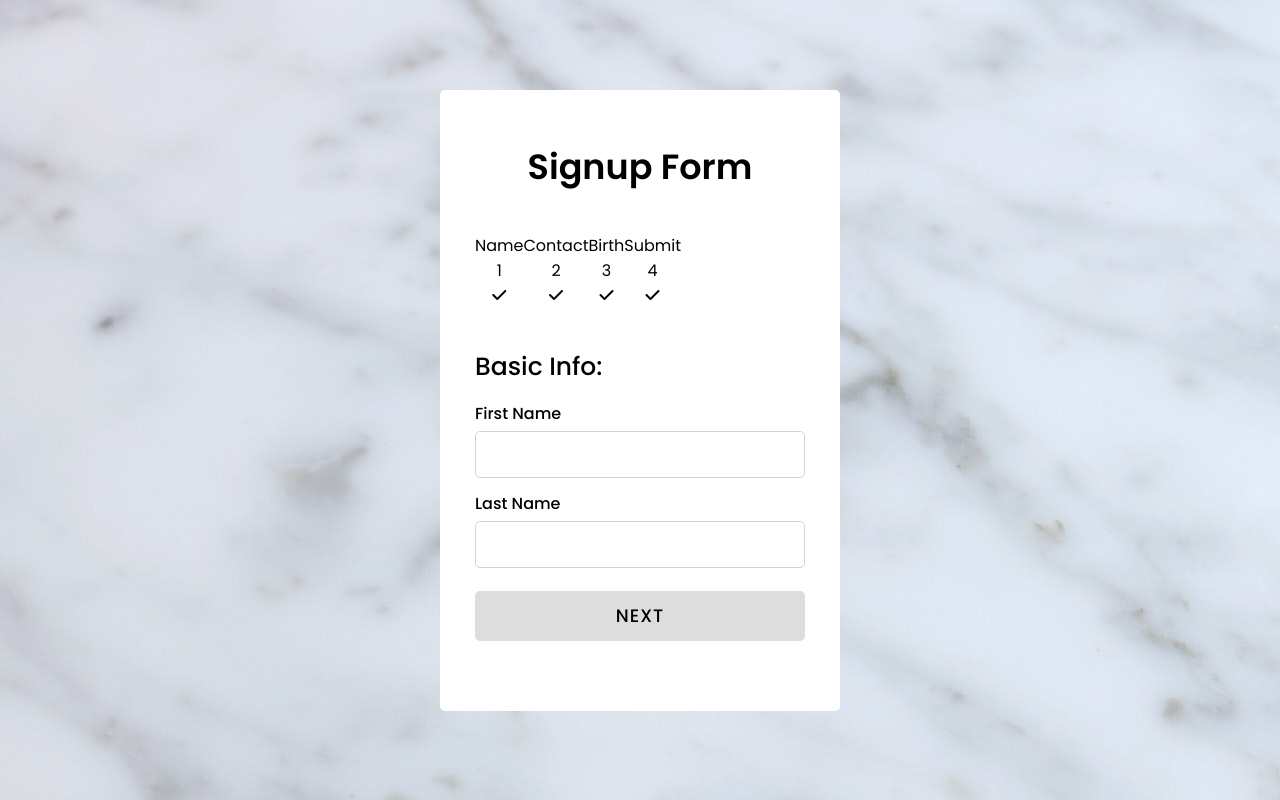
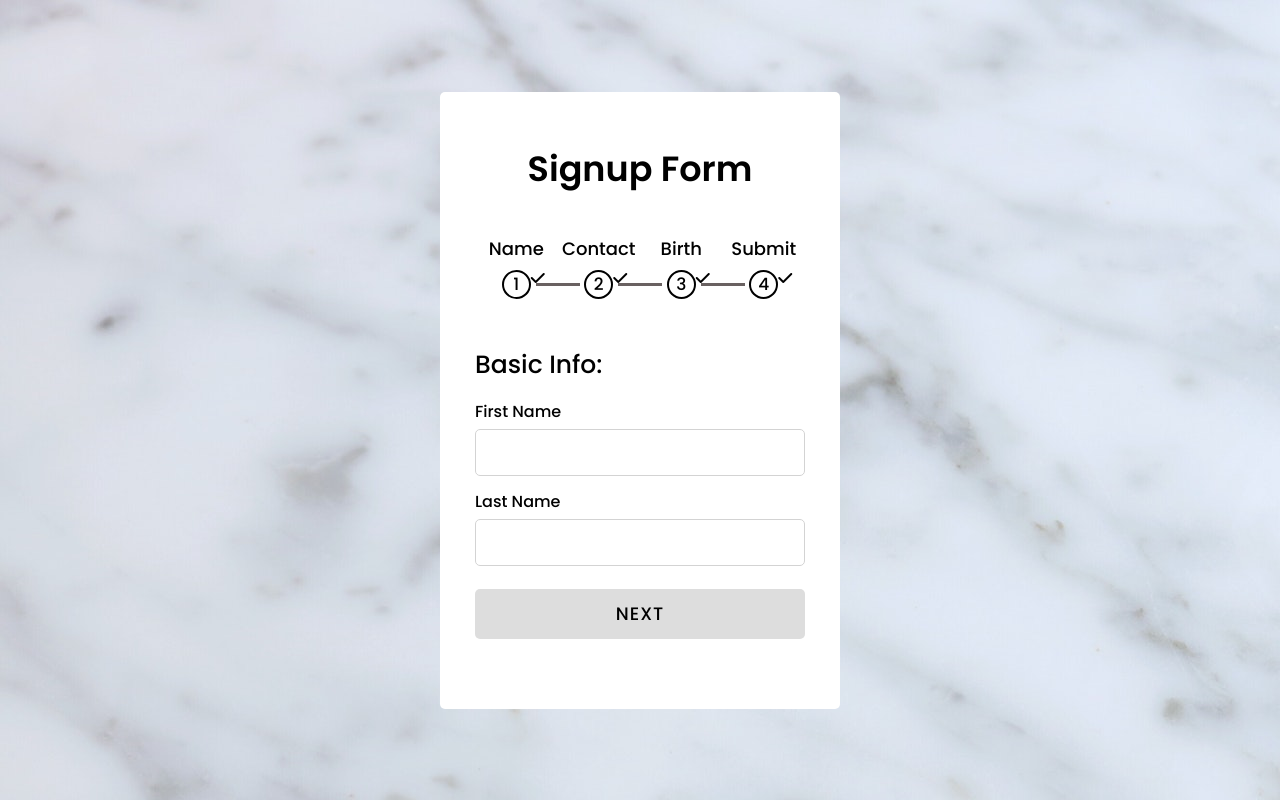
Before and after one commit to MarinaAlmeida20/Signup-Form, a plain HTML site: page index.html in a window 1280 px wide. Drawn offline with Linux system fonts and the light colour scheme.

Commit message:
animation bar css

```diff
--- a/style.css
+++ b/style.css
@@ -115,3 +115,66 @@ form .page .btns button .next{
     display: flex;
     margin: 40px 0;
 }
+
+.container .progress-bar .step{
+    text-align: center;
+    width: 100%;
+}
+
+.progress-bar .step p{
+    font-size: 18px;
+    font-weight: 500;
+    color: #000;
+    margin-bottom: 8px;
+}
+
+.progress-bar .step .bullet{
+    position: relative;
+    height: 25px;
+    width: 25px;
+    border: 2px solid #000;
+    display: inline-block;
+    border-radius: 50%;
+}
+
+.progress-bar .step:last-child .bullet:before,
+.progress-bar .step:last-child .bullet:after{
+    display: none;
+}
+
+.progress-bar .step .bullet:before,
+.progress-bar .step .bullet:after{
+    position: absolute;
+    content: '';
+    bottom: 11px;
+    right: -51px;
+    height: 3px;
+    width: 44px;
+    background: #262626;
+}
+
+.progress-bar .step .bullet:after{
+    background: #696161;
+    transform: scale(0);
+    transform-origin: left;
+    animation: animate 0.3s linear forwards;
+}
+
+@keyframes animate {
+    100% {
+        transform: scaleX(1);
+    }
+}
+
+.progress-bar .step span{
+    font-weight: 500;
+    font-size: 17px;
+    line-height: 25px;
+    position: absolute;
+    left: 50%;
+    transform: translateX(-50%);
+}
+
+.progress-bar .step .check{
+    position: absolute;
+}
```
